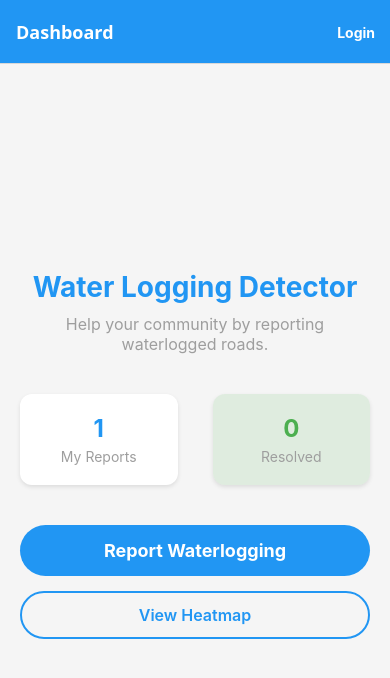
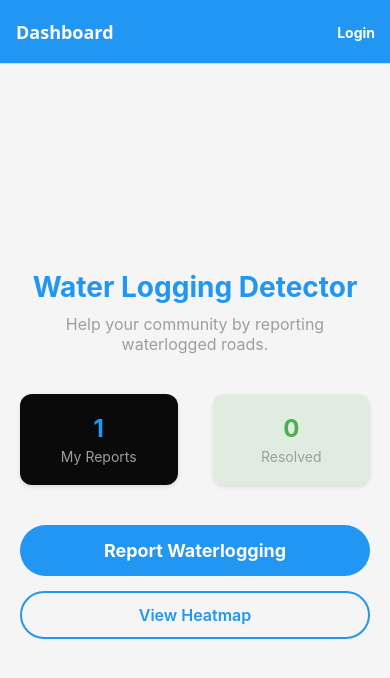
Before and after one commit to RoshanKumar404/Detector, a React Native app: screen /Home in a window 390 px wide. Shown: the top 678 px of the page. Built offline with nearby package versions, Linux system fonts and the light colour scheme.

Commit message:
lets goo

```diff
--- a/src/constants/colors.ts
+++ b/src/constants/colors.ts
@@ -2,7 +2,7 @@ export const COLORS = {
   primary: '#2196F3',
   secondary: '#03DAC6',
   background: '#F5F5F5',
-  surface: '#FFFFFF',
+  surface: 'hsla(0, 0%, 4%, 1.00)',
   error: '#B00020',
   text: '#000000',
   onPrimary: '#FFFFFF',
```
